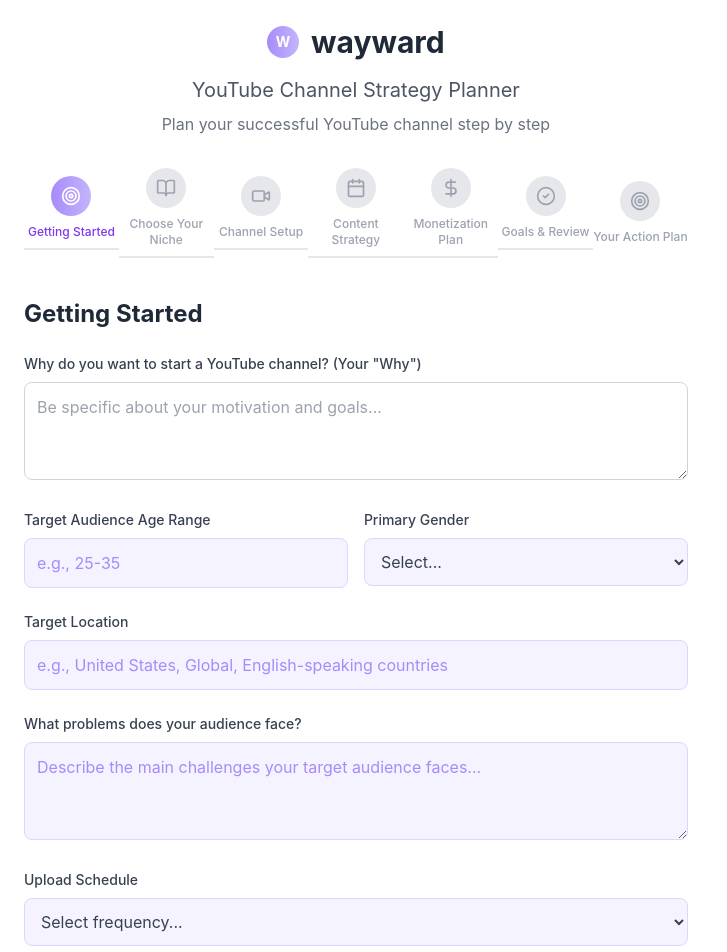
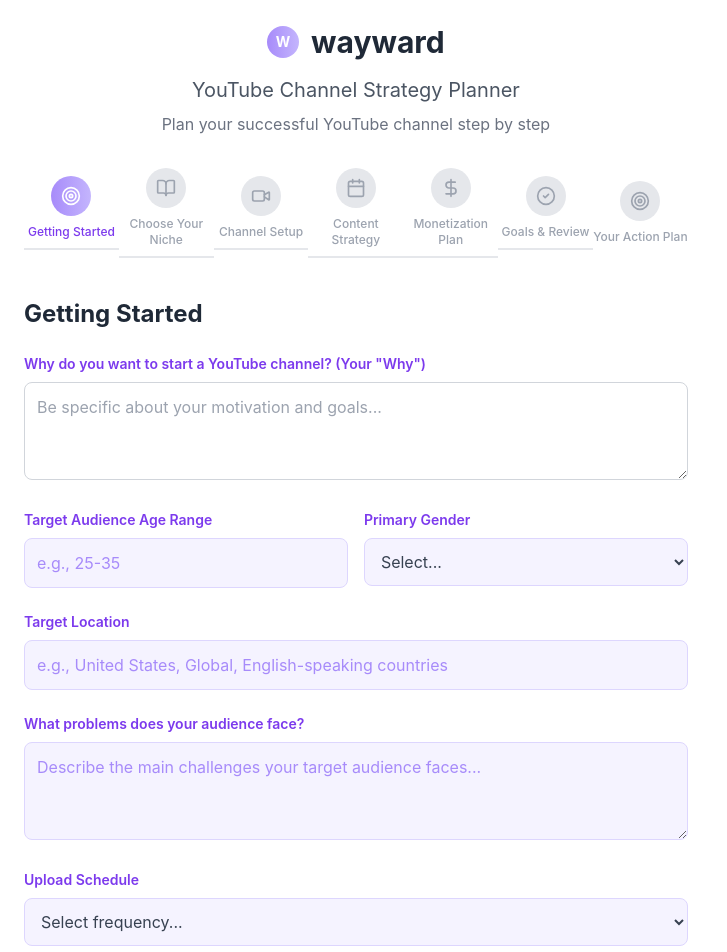
Before and after one commit to FFWayward/youtube-strategy-planner, a React (Vite) app: page / in a window 1280 px wide. Shown: the top 952 px of the page, without its empty margins (0-727 px from the left). Built offline with nearby package versions, Linux system fonts and the light colour scheme.

Commit message:
Update YouTubeStrategyPlanner.jsx

```diff
--- a/src/YouTubeStrategyPlanner.jsx
+++ b/src/YouTubeStrategyPlanner.jsx
@@ -648,7 +648,7 @@
             <h2 className="text-2xl font-bold text-gray-800">Getting Started</h2>
 
             <div>
-              <label className="block text-sm font-medium text-gray-700 mb-2">
+              <label className="block text-sm font-semibold text-purple-600 mb-2">
                 Why do you want to start a YouTube channel? (Your "Why")
               </label>
               <textarea
@@ -662,7 +662,7 @@
 
         <div className="grid md:grid-cols-2 gap-4">
               <div>
-                <label className="block text-sm font-medium text-gray-700 mb-2">Target Audience Age Range</label>
+                <label className="block text-sm font-semibold text-purple-600 mb-2">Target Audience Age Range</label>
                 <input
                   type="text"
                   className="w-full p-3 bg-purple-50 border border-purple-200 rounded-lg focus:ring-2 focus:ring-purple-400 focus:bg-white text-gray-700 placeholder-purple-400"
@@ -672,7 +672,7 @@
                 />
               </div>
               <div>
-                <label className="block text-sm font-medium text-gray-700 mb-2">Primary Gender</label>
+                <label className="block text-sm font-semibold text-purple-600 mb-2">Primary Gender</label>
                 <select
                   className="w-full p-3 bg-purple-50 border border-purple-200 rounded-lg focus:ring-2 focus:ring-purple-400 focus:bg-white text-gray-700 placeholder-purple-400"
                   value={formData.targetAudience.gender}
@@ -687,7 +687,7 @@
             </div>
 
             <div>
-              <label className="block text-sm font-medium text-gray-700 mb-2">Target Location</label>
+              <label className="block text-sm font-semibold text-purple-600 mb-2">Target Location</label>
               <input
                 type="text"
                 className="w-full p-3 bg-purple-50 border border-purple-200 rounded-lg focus:ring-2 focus:ring-purple-400 focus:bg-white text-gray-700 placeholder-purple-400"
@@ -698,7 +698,7 @@
             </div>
 
             <div>
-              <label className="block text-sm font-medium text-gray-700 mb-2">What problems does your audience face?</label>
+              <label className="block text-sm font-semibold text-purple-600 mb-2">What problems does your audience face?</label>
               <textarea
                 className="w-full p-3 bg-purple-50 border border-purple-200 rounded-lg focus:ring-2 focus:ring-purple-400 focus:bg-white text-gray-700 placeholder-purple-400"
                 rows="3"
@@ -709,7 +709,7 @@
             </div>
 
             <div>
-              <label className="block text-sm font-medium text-gray-700 mb-2">Upload Schedule</label>
+              <label className="block text-sm font-semibold text-purple-600 mb-2">Upload Schedule</label>
               <select
                 className="w-full p-3 bg-purple-50 border border-purple-200 rounded-lg focus:ring-2 focus:ring-purple-400 focus:bg-white text-gray-700 placeholder-purple-400"
                 value={formData.uploadSchedule}
@@ -732,7 +732,7 @@
             <h2 className="text-2xl font-bold text-gray-800">Choose Your Niche</h2>
 
             <div>
-              <label className="block text-sm font-medium text-gray-700 mb-2">What are you good at? List your skills and expertise</label>
+              <label className="block text-sm font-semibold text-purple-600 mb-2">What are you good at? List your skills and expertise</label>
               <textarea
                 className="w-full p-3 bg-purple-50 border border-purple-200 rounded-lg focus:ring-2 focus:ring-purple-400 focus:bg-white text-gray-700 placeholder-purple-400"
                 rows="3"
@@ -743,7 +743,7 @@
             </div>
 
             <div>
-              <label className="block text-sm font-medium text-gray-700 mb-2">YouTube Category</label>
+              <label className="block text-sm font-semibold text-purple-600 mb-2">YouTube Category</label>
               <select
                 className="w-full p-3 bg-purple-50 border border-purple-200 rounded-lg focus:ring-2 focus:ring-purple-400 focus:bg-white text-gray-700 placeholder-purple-400"
                 value={formData.category}
@@ -757,7 +757,7 @@
             </div>
 
             <div>
-              <label className="block text-sm font-medium text-gray-700 mb-2">Specific Niche Topic</label>
+              <label className="block text-sm font-semibold text-purple-600 mb-2">Specific Niche Topic</label>
               <input
                 type="text"
                 className="w-full p-3 bg-purple-50 border border-purple-200 rounded-lg focus:ring-2 focus:ring-purple-400 focus:bg-white text-gray-700 placeholder-purple-400"
@@ -768,7 +768,7 @@
             </div>
 
             <div>
-              <label className="block text-sm font-medium text-gray-700 mb-2">Competition Analysis</label>
+              <label className="block text-sm font-semibold text-purple-600 mb-2">Competition Analysis</label>
               <textarea
                 className="w-full p-3 bg-purple-50 border border-purple-200 rounded-lg focus:ring-2 focus:ring-purple-400 focus:bg-white text-gray-700 placeholder-purple-400"
                 rows="4"
@@ -786,7 +786,7 @@
             <h2 className="text-2xl font-bold text-gray-800">Channel Setup</h2>
 
             <div>
-              <label className="block text-sm font-medium text-gray-700 mb-2">Channel Name Ideas</label>
+              <label className="block text-sm font-semibold text-purple-600 mb-2">Channel Name Ideas</label>
               <input
                 type="text"
                 className="w-full p-3 bg-purple-50 border border-purple-200 rounded-lg focus:ring-2 focus:ring-purple-400 focus:bg-white text-gray-700 placeholder-purple-400"
@@ -797,7 +797,7 @@
             </div>
 
             <div>
-              <label className="block text-sm font-medium text-gray-700 mb-2">Channel Description (About Section)</label>
+              <label className="block text-sm font-semibold text-purple-600 mb-2">Channel Description (About Section)</label>
               <textarea
                 className="w-full p-3 bg-purple-50 border border-purple-200 rounded-lg focus:ring-2 focus:ring-purple-400 focus:bg-white text-gray-700 placeholder-purple-400"
                 rows="4"
@@ -809,7 +809,7 @@
 
             <div className="grid md:grid-cols-2 gap-4">
               <div>
-                <label className="block text-sm font-medium text-gray-700 mb-2">Instagram Handle</label>
+                <label className="block text-sm font-semibold text-purple-600 mb-2">Instagram Handle</label>
                 <input
                   type="text"
                   className="w-full p-3 bg-purple-50 border border-purple-200 rounded-lg focus:ring-2 focus:ring-purple-400 focus:bg-white text-gray-700 placeholder-purple-400"
@@ -819,7 +819,7 @@
                 />
               </div>
               <div>
-                <label className="block text-sm font-medium text-gray-700 mb-2">X (Twitter) Handle</label>
+                <label className="block text-sm font-semibold text-purple-600 mb-2">X (Twitter) Handle</label>
                 <input
                   type="text"
                   className="w-full p-3 bg-purple-50 border border-purple-200 rounded-lg focus:ring-2 focus:ring-purple-400 focus:bg-white text-gray-700 placeholder-purple-400"
@@ -832,7 +832,7 @@
 
             <div className="grid md:grid-cols-2 gap-4">
               <div>
-                <label className="block text-sm font-medium text-gray-700 mb-2">Facebook Page</label>
+                <label className="block text-sm font-semibold text-purple-600 mb-2">Facebook Page</label>
                 <input
                   type="text"
                   className="w-full p-3 bg-purple-50 border border-purple-200 rounded-lg focus:ring-2 focus:ring-purple-400 focus:bg-white text-gray-700 placeholder-purple-400"
@@ -842,7 +842,7 @@
                 />
               </div>
               <div>
-                <label className="block text-sm font-medium text-gray-700 mb-2">Website URL</label>
+                <label className="block text-sm font-semibold text-purple-600 mb-2">Website URL</label>
                 <input
                   type="text"
                   className="w-full p-3 bg-purple-50 border border-purple-200 rounded-lg focus:ring-2 focus:ring-purple-400 focus:bg-white text-gray-700 placeholder-purple-400"
@@ -861,7 +861,7 @@
             <h2 className="text-2xl font-bold text-gray-800">Content Strategy</h2>
 
             <div>
-              <label className="block text-sm font-medium text-gray-700 mb-2">Video Types You'll Create</label>
+              <label className="block text-sm font-semibold text-purple-600 mb-2">Video Types You'll Create</label>
               <div className="grid grid-cols-2 md:grid-cols-3 gap-2 mb-4">
                 {videoTypeOptions.map(type => (
                   <label key={type} className="flex items-center space-x-2">
@@ -875,7 +875,7 @@
                           removeFromArray('videoTypes', formData.videoTypes.indexOf(type));
                         }
                       }}
-                      className="text-purple-500 focus:ring-purple-500"
+                      className="text-purple-500 focus:ring-purple-500 border-purple-300 rounded"
                     />
                     <span className="text-sm text-gray-800">{type}</span>
                   </label>
@@ -884,7 +884,7 @@
             </div>
 
             <div>
-              <label className="block text-sm font-medium text-gray-700 mb-2">Content Pillars (3-5 main topics you'll cover)</label>
+              <label className="block text-sm font-semibold text-purple-600 mb-2">Content Pillars (3-5 main topics you'll cover)</label>
               <ContentPillarInput
                 pillars={formData.contentPillars}
                 onAdd={(pillar) => addToArray('contentPillars', pillar)}
@@ -900,7 +900,7 @@
             <h2 className="text-2xl font-bold text-gray-800">Monetization Plan</h2>
 
             <div>
-              <label className="block text-sm font-medium text-gray-700 mb-2">Select your monetization methods</label>
+              <label className="block text-sm font-semibold text-purple-600 mb-2">Select your monetization methods</label>
               <div className="space-y-2">
                 {monetizationOptions.map(method => (
                   <label key={method} className="flex items-center space-x-2">
@@ -914,7 +914,7 @@
                           removeFromArray('monetizationMethods', formData.monetizationMethods.indexOf(method));
                         }
                       }}
-                      className="text-purple-500 focus:ring-purple-500"
+                      className="text-purple-500 focus:ring-purple-500 border-purple-300 rounded"
                     />
                     <span className="text-gray-800">{method}</span>
                   </label>
@@ -940,7 +940,7 @@
             <h2 className="text-2xl font-bold text-gray-800">Goals & Milestones</h2>
 
             <div>
-              <label className="block text-sm font-medium text-gray-700 mb-2">Set Your Goals</label>
+              <label className="block text-sm font-semibold text-purple-600 mb-2">Set Your Goals</label>
               <GoalInput
                 goals={formData.goals}
                 onAdd={(goal) => addToArray('goals', goal)}
```
